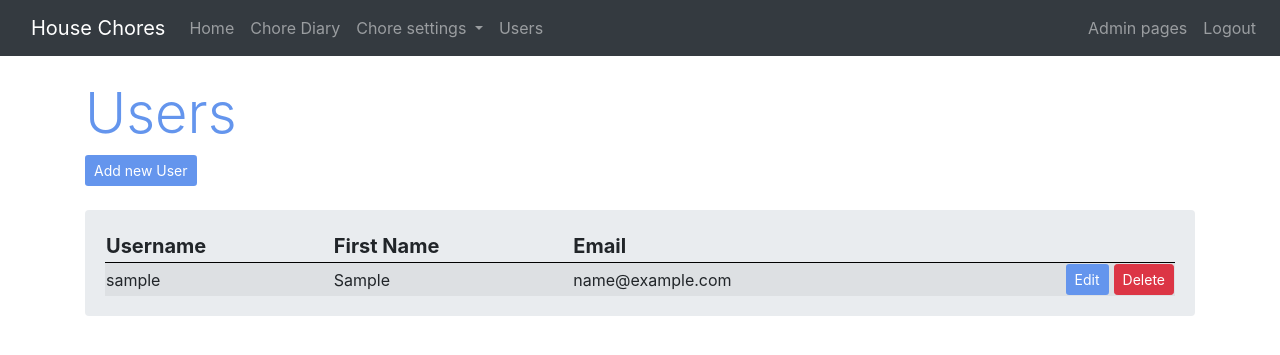
After one commit to Nikatia/HouseChoresDjango, a Django app: page /users/ in a window 1280 px wide. The commit adds this page. Shown: the top 355 px of the page. Run offline with Django 4.2, Linux system fonts and the light colour scheme; the visitor is signed in with stand-in values (Sample User, id 1); data comes from the database, SQL or seed files in the repository; some libraries are stand-ins or nearby versions.

Commit message:
Users started

```diff
--- a/app/templates/index.html
+++ b/app/templates/index.html
@@ -34,7 +34,7 @@
                         </li>
 
                         <li class="nav-item">
-                            <a class="nav-link" href="/chore-diary">House Chore History</a>
+                            <a class="nav-link" href="/chore-diary">Chore Diary</a>
                         </li>
 
                         <li class="nav-item dropdown">
@@ -47,7 +47,9 @@
                                 <a class="dropdown-item" href="/chores">Chores</a>
                                 <a class="dropdown-item" href="/choretypes">Categories</a>
                             </div>
-
+                        </li>
+                        <li class="nav-item">
+                            <a class="nav-link" href="/users">Users</a>
                         </li>
                     </ul>
                 </div>
--- /dev/null
+++ b/app/templates/users.html
@@ -0,0 +1,94 @@
+{% extends 'index.html' %}
+
+{% block content %}
+<br/>
+<h1 class="display-4">Users</h1>
+
+<button id="add-btn" onclick="showaddform()" class="btn myCornFlowerButton btn-sm">Add new User</button>
+
+<div id="user-content">
+
+
+</div>
+
+<script>
+
+    let table = `<br><div class="card myCardBg border-0">
+                        <div class="card-body">
+                            <table class="container-fluid table-striped">
+                                <thead class="font-weight-bold lead" style="border-bottom: 1px solid black;">
+                                    <td>Username</td>
+                                    <td>First Name</td>
+                                    <td>Email</td>
+                                    <td></td>
+                                </thead>
+                                <tbody>
+                                    {% for u in users %}
+                                        <tr>
+                                            <td>{{u.username}}</td>
+                                            <td>{{u.first_name}}</td>
+                                            <td>{{u.email}}</td>
+                                            <td>
+                                                <a href="/confirm-delete-user/{{u.id}}/" class="btn btn-danger btn-sm" style="float: right;">Delete</a>
+                                                <a href="/edit-user-get/{{u.id}}/" class="btn myCornFlowerButton btn-sm" style="float: right; margin-right:5px;">Edit</a>
+                                            </td>
+                                        </tr>
+                                    {% empty %}
+                                        <tr>
+                                            <td>No</td>
+                                            <td>Users</td>
+                                            <td>saved in</td>
+                                            <td>the database</td>
+                                        </tr>
+                                    {%endfor%}
+                                </tbody>
+                            </table>
+                        </div>
+                    </div>`
+
+    let add = `<br>
+    <div class="container-fluid">
+        <div id="add-div">
+            <h4>New User</h4>
+
+            <form method="post" action="/add-user/">
+                {%csrf_token %}
+                <div class="form-group">
+                    <label>Username</label><br>
+                    <input type="text" name="username">
+                </div>
+                <div class="form-group">
+                    <label>First Name</label><br>
+                    <input type="text" name="first_name">
+                </div>
+                <div class="form-group">
+                    <label>Email</label><br>
+                    <input type="text" name="email">
+                </div>
+                <div class="form-group">
+                    <label>Password</label><br>
+                    <input type="password" name="password">
+                </div>
+                <input type="submit" value="Confirm" class="btn myCornFlowerButton btn-sm">
+                <input type="submit" id="hide-btn" class="btn btn-secondary btn-sm" onclick="showtable()" value="Cancel">
+            </form>
+        </div>
+
+    </div>    `
+
+    function showaddform() {
+        document.getElementById("add-btn").style.visibility = "hidden";
+        document.getElementById("user-content").innerHTML = "";
+        document.getElementById("user-content").innerHTML = add;
+    }
+
+    function showtable() {
+        document.getElementById("add-btn").style.visibility = "visible";
+        document.getElementById("user-content").innerHTML = "";
+        document.getElementById("user-content").innerHTML = table;
+    }
+
+    showtable();
+</script>
+
+{% endblock %}
--- a/app/urls.py
+++ b/app/urls.py
@@ -3,7 +3,8 @@ from django.urls import path
 from .views import landingview, loginview, login_action, logout_action, \
                    chore_type_listview, add_chore_type, confirm_delete_chore_type, delete_chore_type, edit_chore_type_get, edit_chore_type_post, \
                    chore_listview, add_chore, search_chores, confirm_delete_chore, delete_chore, edit_chore_get, edit_chore_post, chores_of_type, \
-                   diary_listview, add_diary_entry, confirm_delete_diary_entry, delete_diary_entry, edit_diary_entry_get, edit_diary_entry_post
+                   diary_listview, add_diary_entry, confirm_delete_diary_entry, delete_diary_entry, edit_diary_entry_get, edit_diary_entry_post, \
+                   user_listview, add_user, confirm_delete_user, delete_user
 
 urlpatterns = [
     #Main page
@@ -39,6 +40,11 @@ urlpatterns = [
     path('confirm-delete-diary/<int:id>/', confirm_delete_diary_entry),
     path('delete-diary-entry/<int:id>/', delete_diary_entry),
     path('edit-diary-get/<int:id>/', edit_diary_entry_get),
-    path('edit-diary-post/<int:id>/', edit_diary_entry_post)
+    path('edit-diary-post/<int:id>/', edit_diary_entry_post),
 
+    #Users
+    path('users/', user_listview),
+    path('add-user/', add_user),
+    path('confirm-delete-user/<int:id>/', confirm_delete_user),
+    path('delete-user/<int:id>/', delete_user)
 ]
--- a/app/views.py
+++ b/app/views.py
@@ -217,3 +217,39 @@ def edit_diary_entry_post(request, id):
         entry.person = User.objects.get(id=user)
         entry.save()
         return redirect(diary_listview)
+
+#Users
+def user_listview(request):
+    if not request.user.is_authenticated:
+        return render(request, 'loginpage.html')
+    else:
+        users = User.objects.all()
+        context = {'users': users}
+        return render(request, 'users.html', context)
+
+def add_user(request):
+    if not request.user.is_authenticated:
+        return render(request, 'loginpage.html')
+    else:
+        username = request.POST['username']
+        name = request.POST['first_name']
+        email = request.POST['email']
+        password = request.POST['password']
+        user = User.objects.create_user(username = username, first_name = name, email=email, password=password)
+        user.save()
+        return redirect(request.META['HTTP_REFERER'])
+
+def confirm_delete_user(request, id):
+    if not request.user.is_authenticated:
+        return render(request, 'loginpage.html')
+    else:
+        user = User.objects.get(id = id)
+        context = {'user': user}
+        return render (request, "confirm_delete_user.html", context)
+
+def delete_user(request, id):
+    if not request.user.is_authenticated:
+        return render(request, 'loginpage.html')
+    else:
+        User.objects.get(id = id).delete()
+        return redirect(user_listview)
```
Also changed, not shown: app/templates/confirm_delete_user.html (added, +30 -0 lines).
